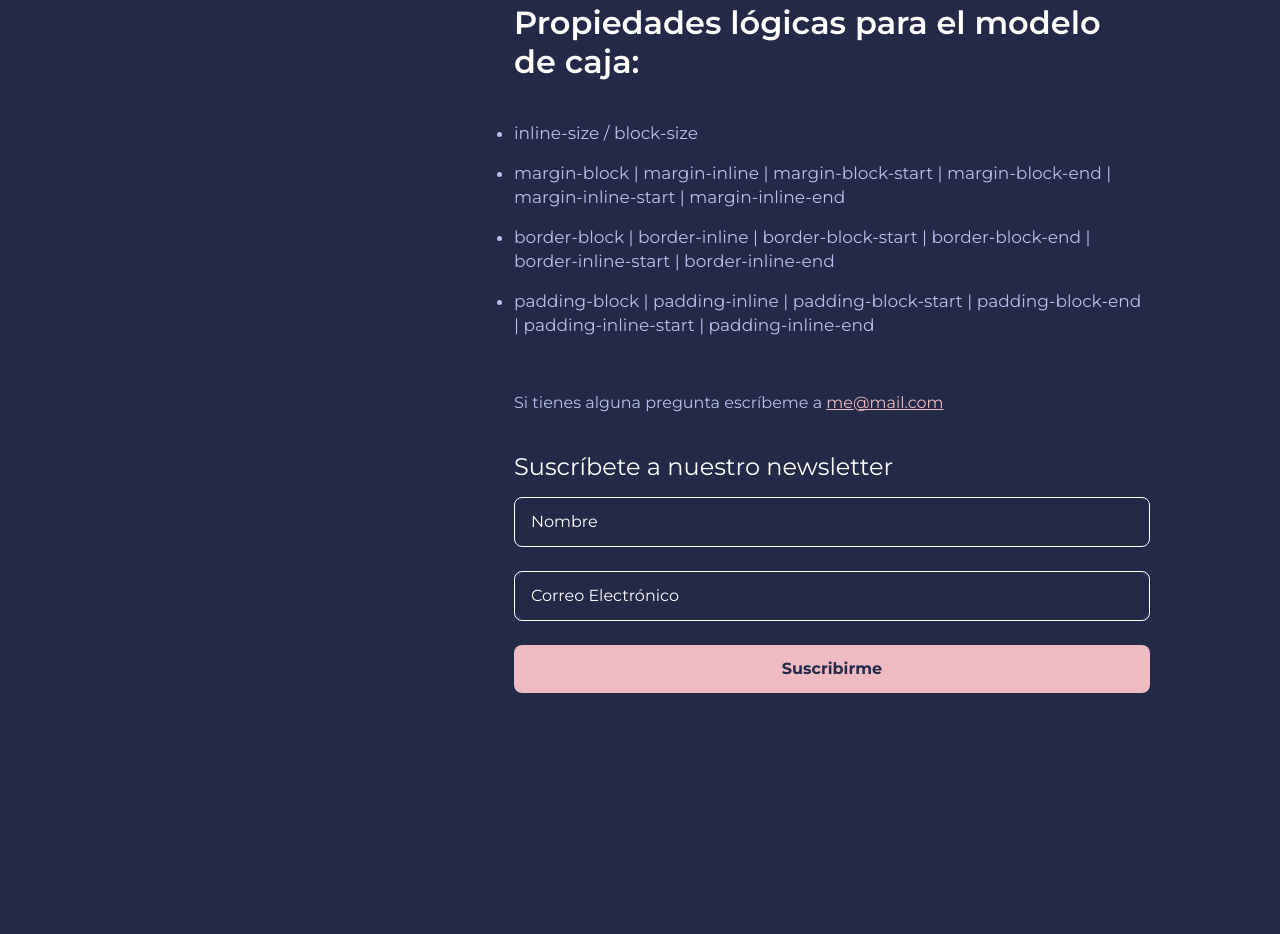
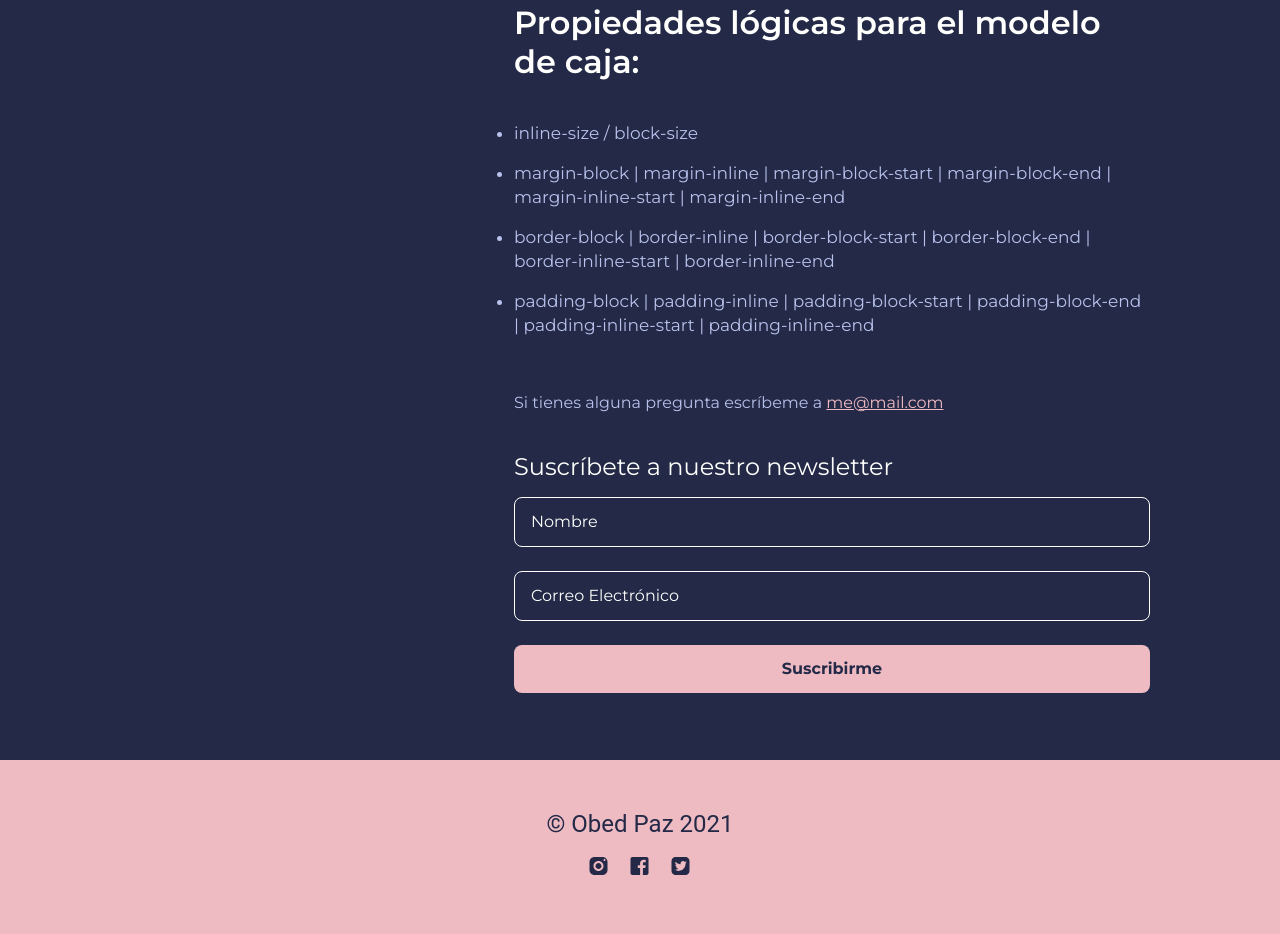
Before and after one commit to lesterpaz99/HTML-and-CSS-essentials, a plain HTML site: page index.html in a window 1280 px wide. Shown: the part 4597-5531 px from the top of the page. Before the commit the page ends 5357 px from the top, so only its background shows below. Drawn offline with Linux system fonts and the light colour scheme.

Commit message:
end up footer section

```diff
--- a/index.html
+++ b/index.html
@@ -38,12 +38,16 @@
 										Conceptos esenciales del desarrollo web
 									</summary>
 									<ol>
-										<li class="nav__links"><a href="#">Qué es HTML</a></li>
-										<li class="nav__links"><a href="#">Etiquetas</a></li>
-										<li class="nav__links"><a href="#">DOM</a></li>
-										<li class="nav__links"><a href="#">Semántica</a></li>
-										<li class="nav__links"><a href="#">Atributos</a></li>
-										<li class="nav__links"><a href="#">Qué es CSS</a></li>
+										<li class="nav__links"><a href="#html">Qué es HTML</a></li>
+										<li class="nav__links"><a href="#tags">Etiquetas</a></li>
+										<li class="nav__links"><a href="#dom">DOM</a></li>
+										<li class="nav__links">
+											<a href="#semantic">Semántica</a>
+										</li>
+										<li class="nav__links">
+											<a href="#atributes">Atributos</a>
+										</li>
+										<li class="nav__links"><a href="#css">Qué es CSS</a></li>
 									</ol>
 								</details>
 							</nav>
@@ -149,7 +153,7 @@
 									<h2 class="concepts-section__title">
 										Conceptos esenciales del Desarrollo Web
 									</h2>
-									<div class="concept__items">
+									<div class="concept__items" id="html">
 										<h3 class="concept__title">HTML</h3>
 										<p class="concept__description">
 											Hyper Text Markup Language o Lenguaje de marcas
@@ -173,7 +177,7 @@
 											>
 										</div>
 									</div>
-									<div class="concept__items">
+									<div class="concept__items" id="tags">
 										<h3 class="concept__title">Etiquetas</h3>
 										<p class="concept__description">
 											Las etiquetas HTML van a ayudarnos a brindar una
@@ -191,7 +195,7 @@
 											día como Software Developer.
 										</p>
 									</div>
-									<div class="concept__items">
+									<div class="concept__items" id="dom">
 										<h3 class="concept__title">DOM</h3>
 										<p class="concept__description">
 											El Document Object Model es una estructura de árbol que
@@ -207,7 +211,7 @@
 											loading="lazy"
 										/>
 									</div>
-									<div class="concept__items">
+									<div class="concept__items" id="semantic">
 										<h3 class="concept__title">Semántica</h3>
 										<p class="concept__description">
 											La semántica le brinda sentido a cada elemento existen en
@@ -223,7 +227,7 @@
 											cada contenido.
 										</p>
 									</div>
-									<div class="concept__items">
+									<div class="concept__items" id="atributes">
 										<h3 class="concept__title">Atributos</h3>
 										<p class="concept__description">
 											Los atributos le dan características extra a las etiquetas
@@ -233,7 +237,7 @@
 											atributos funcionan en solo alguna etiquetas como src.
 										</p>
 									</div>
-									<div class="concept__items">
+									<div class="concept__items" id="css">
 										<h3 class="concept__title">CSS</h3>
 										<p class="concept__description">
 											Hojas de Estilo en Cascada (del inglés Cascading Style
@@ -357,5 +361,21 @@
 				</main>
 			</div>
 		</div>
+		<footer class="footer">
+			<div class="footer__content">
+				<p>&COPY; Obed Paz 2021</p>
+				<div class="social-media">
+					<a href="https://www.instagram.com/_obed.paz/" target="_blank"
+						><img src="./assets/icons/instagram.svg" alt="Instagram Icon"
+					/></a>
+					<a href="https://www.facebook.com/lesterpaz99/" target="_blank"
+						><img src="./assets/icons/facebook.svg" alt="Facebook Icon"
+					/></a>
+					<a href="https://twitter.com/LesterObedPaz" target="_blank"
+						><img src="./assets/icons/twitter.svg" alt="Twitter Icon"
+					/></a>
+				</div>
+			</div>
+		</footer>
 	</body>
 </html>
--- a/styles/styles.scss
+++ b/styles/styles.scss
@@ -34,6 +34,7 @@ a {
 :root {
 	font-size: 62.5%;
 	font-family: $font-family;
+	scroll-behavior: smooth;
 }
 
 body {
@@ -289,6 +290,10 @@ body {
 		background-color: $secondary_color;
 		border: none;
 	}
+	&__btn:hover {
+		-webkit-box-shadow: 2px 2px 0 4px rgba(0, 0, 0, 0.4);
+		box-shadow: 2px 2px 0 4px rgba(0, 0, 0, 0.4);
+	}
 	&__input::-webkit-input-placeholder {
 		font-family: $font-family;
 		color: $titles_color;
@@ -326,6 +331,48 @@ body {
 	}
 }
 
+.footer {
+	background-color: $secondary_color;
+	inline-size: 100%;
+	block-size: 174px;
+	color: $background_color;
+	font-family: Roboto, Oxygen, 'Open Sans', 'Helvetica Neue', sans-serif;
+	font-weight: 400;
+	font-size: 2.4rem;
+	line-height: 2.81rem;
+	display: -webkit-box;
+	display: -ms-flexbox;
+	display: flex;
+	-webkit-box-pack: center;
+	-ms-flex-pack: center;
+	justify-content: center;
+	-webkit-box-align: center;
+	-ms-flex-align: center;
+	align-items: center;
+
+	&__content {
+		display: -webkit-box;
+		display: -ms-flexbox;
+		display: flex;
+		-webkit-box-orient: vertical;
+		-webkit-box-direction: normal;
+		-ms-flex-direction: column;
+		flex-direction: column;
+		gap: 1.6rem;
+		text-align: center;
+	}
+
+	.social-media {
+		display: -webkit-box;
+		display: -ms-flexbox;
+		display: flex;
+		-webkit-box-pack: center;
+		-ms-flex-pack: center;
+		justify-content: center;
+		gap: 1.6rem;
+	}
+}
+
 @media screen and (min-width: 1024px) {
 	.page-content {
 		display: grid;
```
Also changed, not shown: styles/styles.css, 1 other file.
